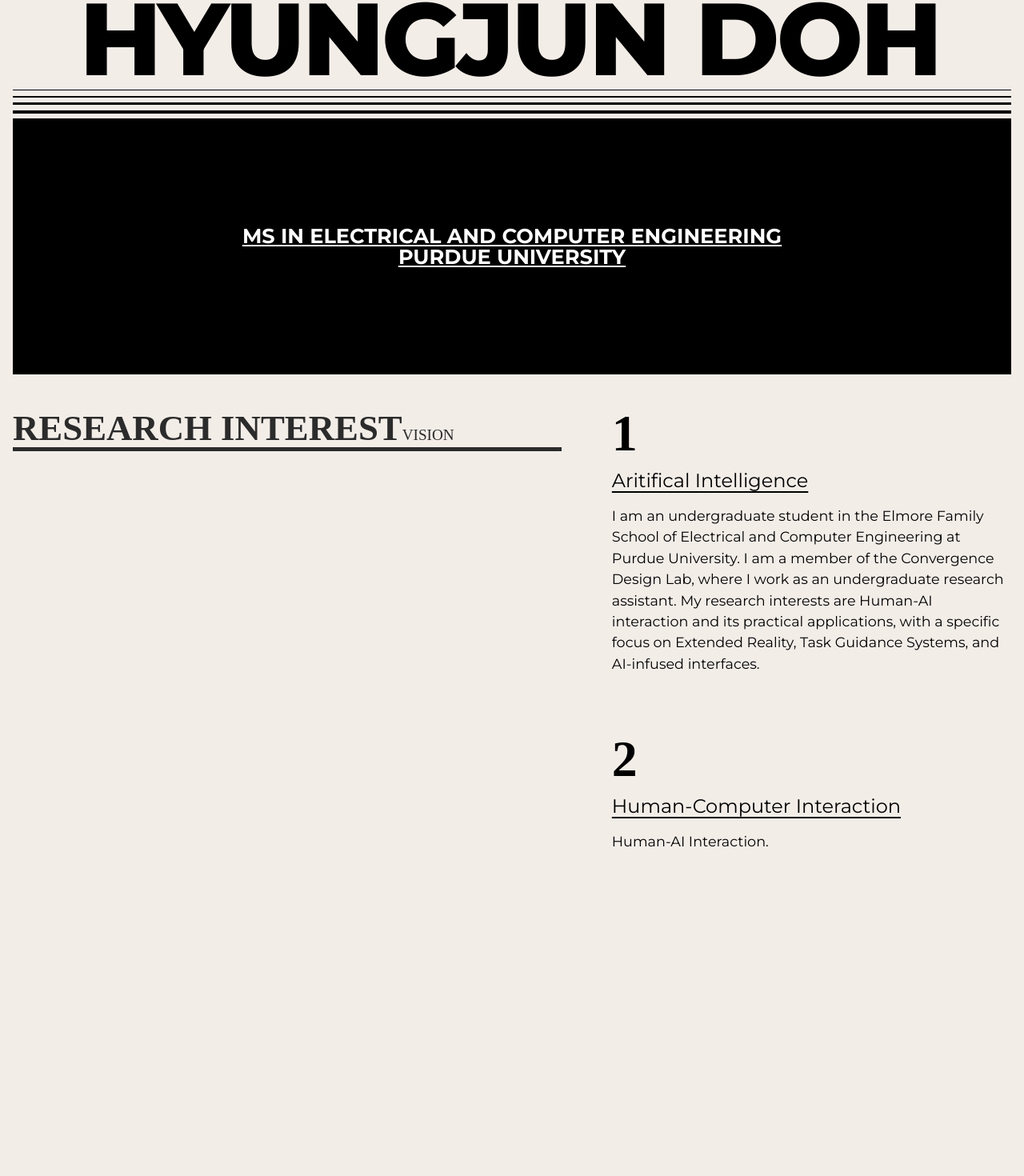
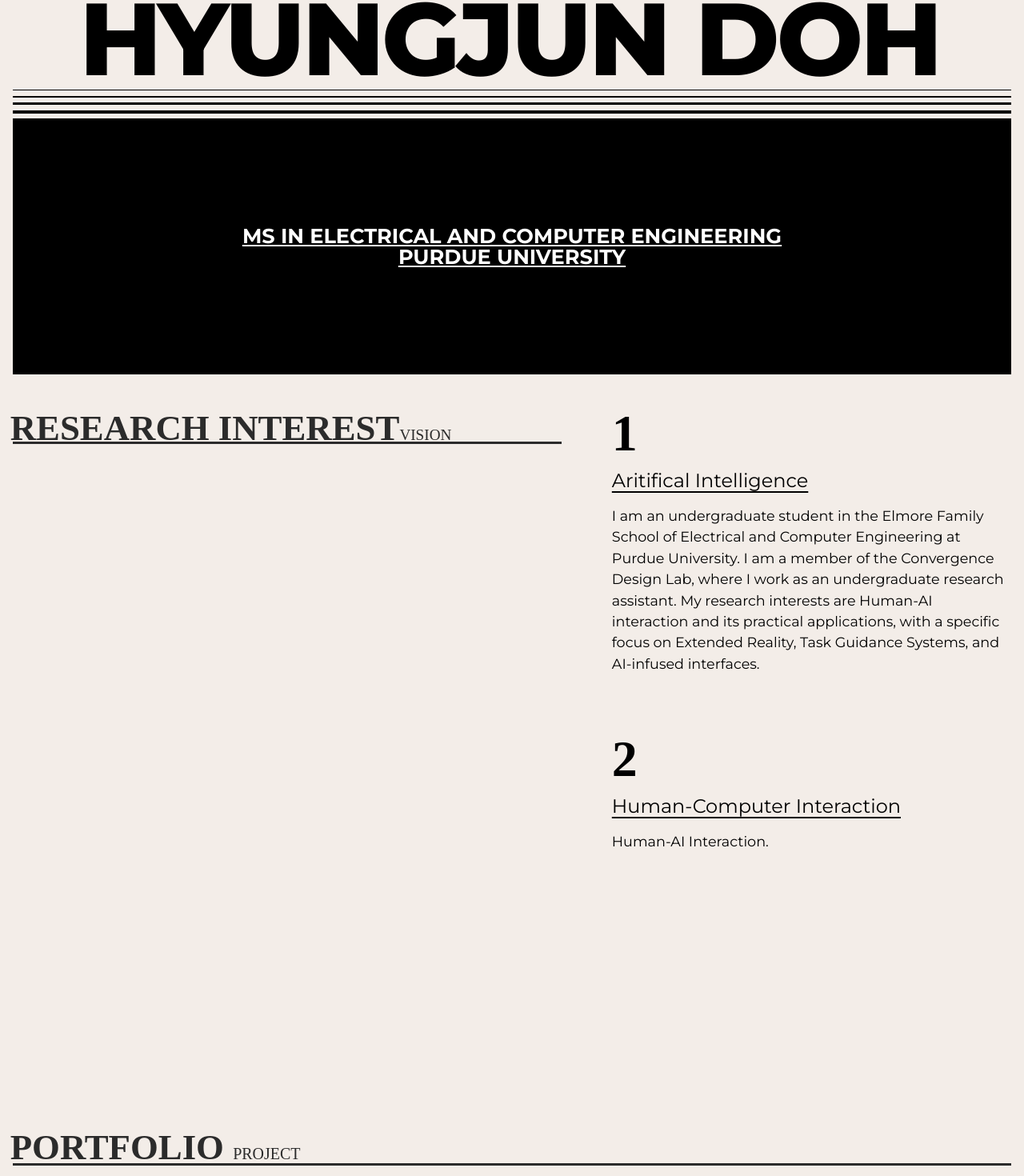
Before and after one commit to danieldoh/dohworld, a React (Create React App) app: page / in a window 1280 px wide. Shown: the part 316-1786 px from the top of the page at 80% size. Before the commit the page ends 1461 px from the top, so only its background shows below. Built offline with nearby package versions, Linux system fonts and the light colour scheme; a small style sheet from the web is missing; a web font is replaced by a local one.

Commit message:
Added portfolio section title

```diff
--- a/src/assets/scss/section/_interest.scss
+++ b/src/assets/scss/section/_interest.scss
@@ -12,14 +12,15 @@
         top: 70px;
         left: 0;
         width: 55%;
-        height: 5vw;
+        height: 4.3vw;
         font-size: 3.5vw;
         font-weight: 900;
         line-height: 1.6;
         font-family: var(--mainKor-font);
         text-transform: uppercase;
         color: var(--black100);
-        border-bottom: 0.4vw solid var(--black100);
+        text-indent: -0.26vw;
+        border-bottom: 0.3vw solid var(--black100);
 
         @media (max-width: 800px) {
             width: 100%;
--- a/src/assets/scss/section/_port.scss
+++ b/src/assets/scss/section/_port.scss
@@ -0,0 +1,26 @@
+#port {
+    width: 100%;
+    margin-top: 30vh;
+}
+.port__inner {
+    padding: 16px;
+
+    .port__title {
+        width: 100%;
+        height: 4.3vw;
+        font-size: 3.5vw;
+        font-weight: 900;
+        font-family: var(--mainKor-font);
+        text-transform: uppercase;
+        color: var(--black100);
+        border-bottom: 0.3vw solid var(--black100);
+        margin-bottom: 16px;
+        text-indent: -0.26vw;
+
+        em {
+            font-size: 1.25rem;
+            font-weight: 400;
+            line-height: 3;
+        }
+    }
+}
--- a/src/components/Port.jsx
+++ b/src/components/Port.jsx
@@ -1,7 +1,15 @@
 import React from "react";
 
 const Port = () => {
-    return <div></div>;
+    return (
+        <section id="port">
+            <div className="port__inner">
+                <div className="port__title">
+                    Portfolio <em>Project</em>
+                </div>
+            </div>
+        </section>
+    );
 };
 
 export default Port;
```
